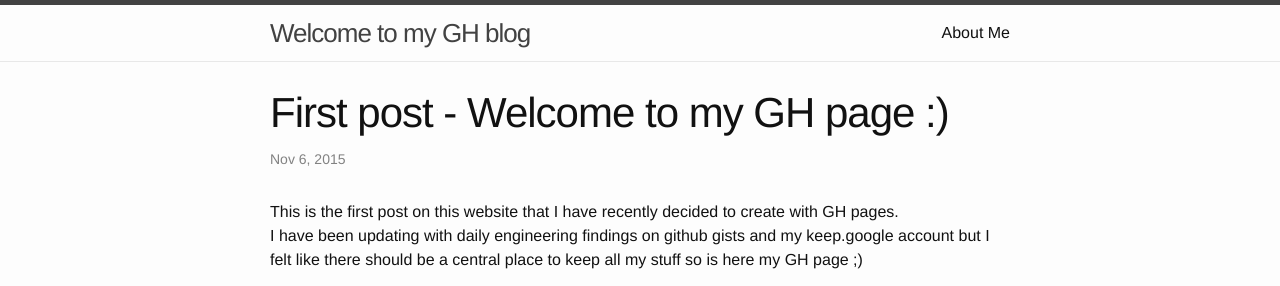
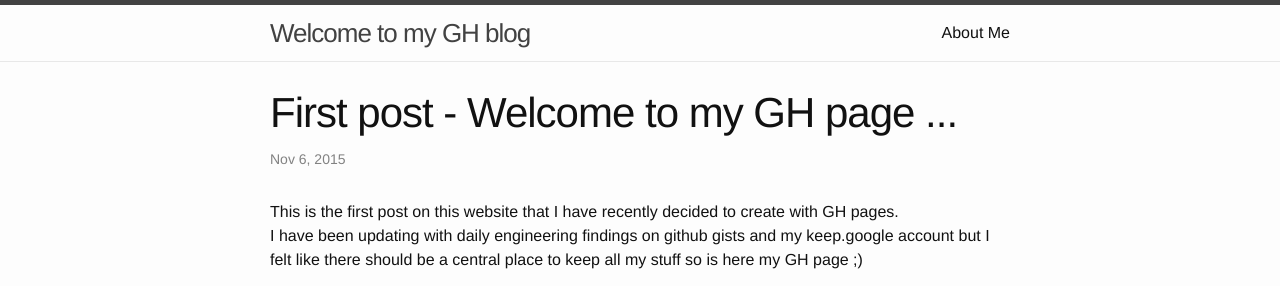
Before and after one commit to hayderimran7/hayderimran7.github.io, a Jekyll site: the page built from _posts/2015-11-06-welcome-to-jekyll.markdown, in a window 1280 px wide. Shown: the top 286 px of the page. Built offline with Jekyll 4.4.1, drawn with Linux system fonts in a browser that asks for light colours; Markdown is read by kramdown in place of the engine named in the settings.

```diff
--- a/_posts/2015-11-06-welcome-to-jekyll.markdown
+++ b/_posts/2015-11-06-welcome-to-jekyll.markdown
@@ -1,6 +1,6 @@
 ---
 layout: post
-title:  "First post - Welcome to my GH page :)  "
+title:  "First post - Welcome to my GH page ...  "
 date:   2015-11-06 16:18:43
 categories: post init blog
 ---
```
